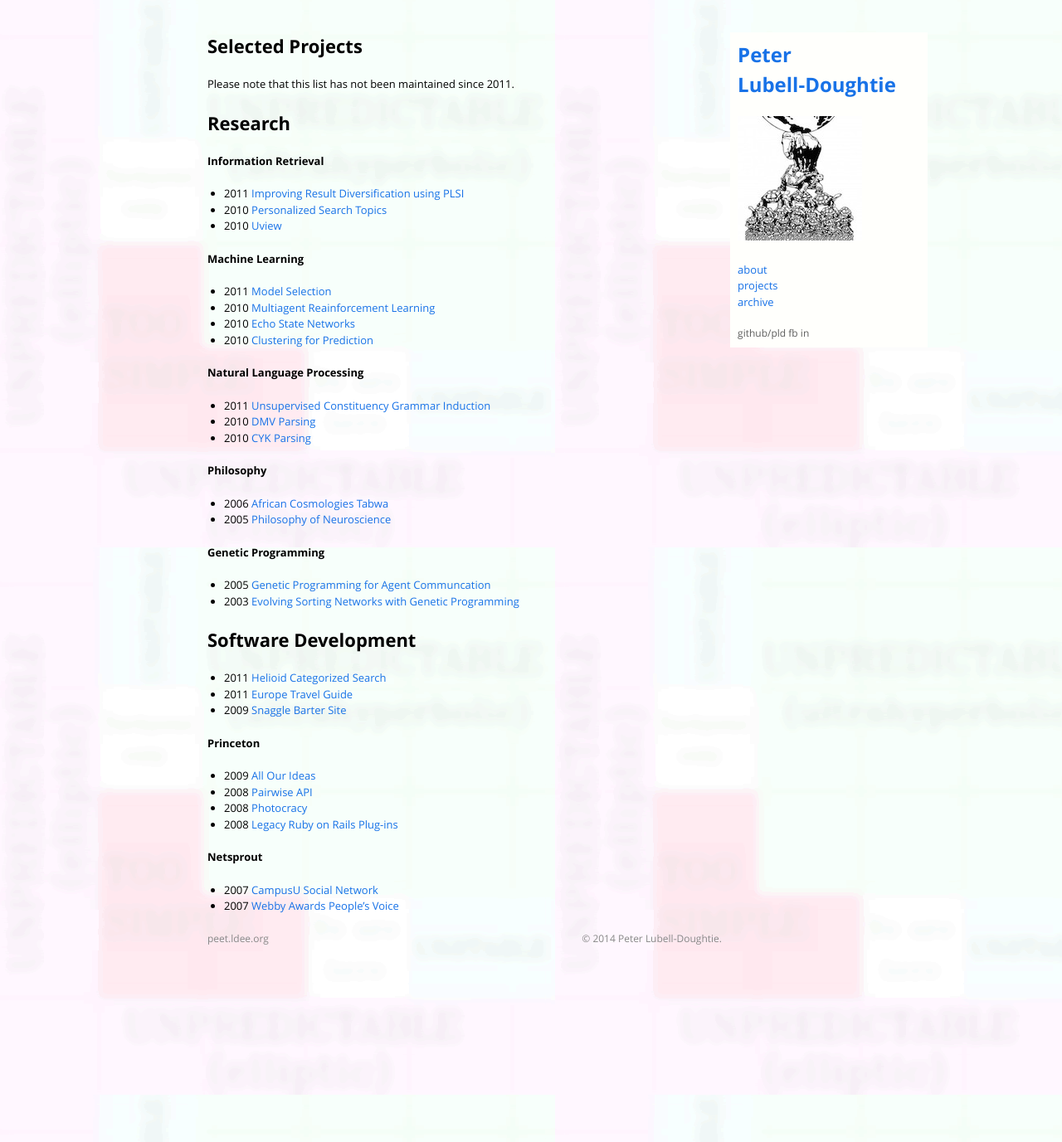
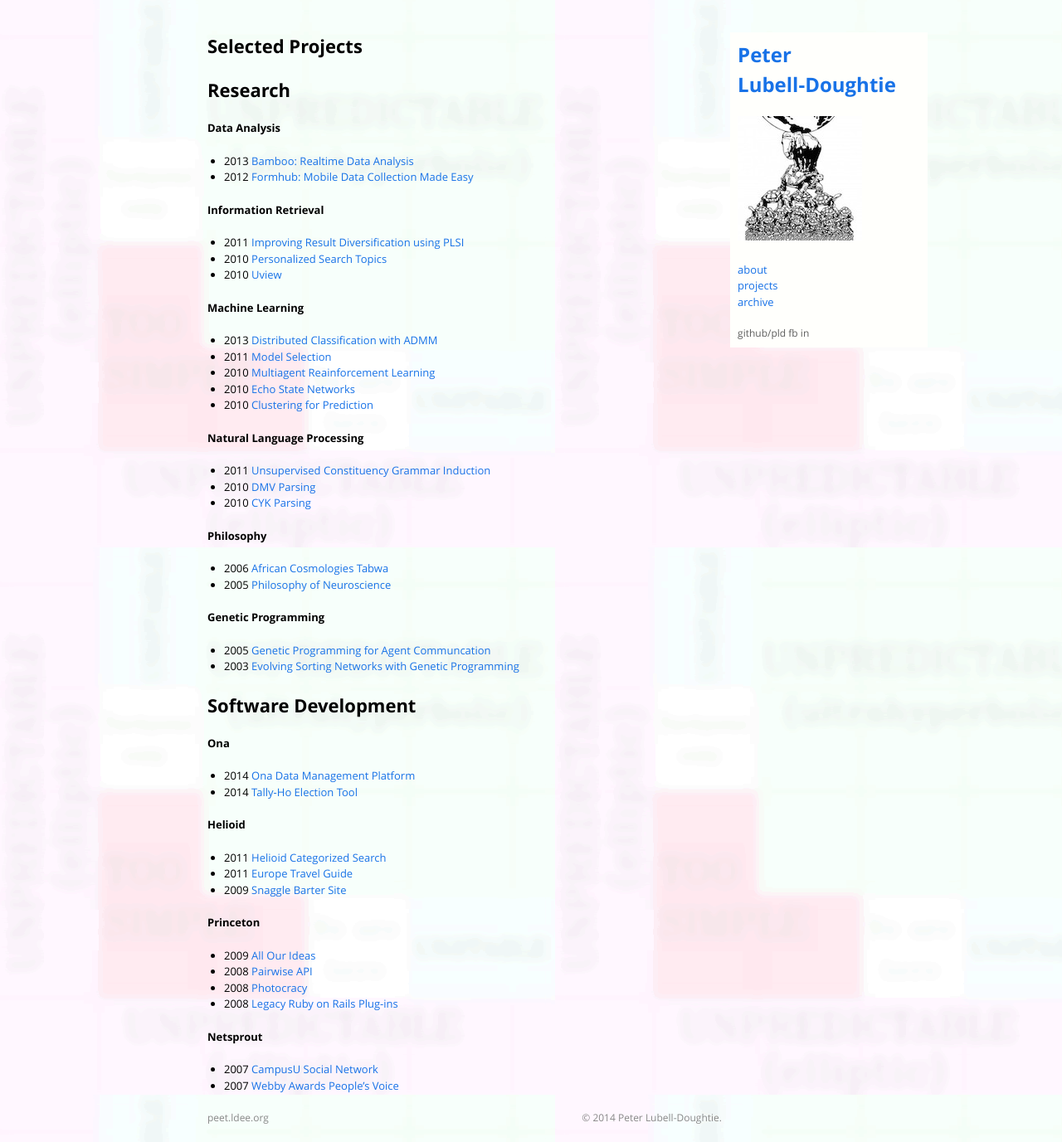
Before and after one commit to pld/pld.github.io, a Jekyll site: the page built from projects/index.md, in a window 1280 px wide. Shown: the whole page at 83% size. Built offline with Jekyll 4.4.1, drawn with Linux system fonts in a browser that asks for light colours; Markdown is read by kramdown in place of the engine named in the settings.

Commit message:
PLD: add new projects

```diff
--- a/projects/index.md
+++ b/projects/index.md
@@ -5,9 +5,12 @@
 
 ### Selected Projects
 
-Please note that this list has not been maintained since 2011.
+### Research
 
-### Research
+**Data Analysis**
+
+* 2013 [Bamboo: Realtime Data Analysis](http://bamboo.io/)
+* 2012 [Formhub: Mobile Data Collection Made Easy](/general/2012/07/22/presenting-formhub-at-mdm-2012.html)
 
 **Information Retrieval**
 
@@ -17,6 +20,7 @@
 
 **Machine Learning**
 
+* 2013 [Distributed Classification with ADMM](/general/2013/10/09/presenting-at-ieee-big-data.html)
 * 2011 [Model Selection](/projects/research/model-selection.html)
 * 2010 [Multiagent Reainforcement Learning](/projects/research/multiagent-learning.html)
 * 2010 [Echo State Networks](/projects/research/echo-state-networks.html)
@@ -40,6 +44,13 @@
 
 ### Software Development
 
+**Ona**
+
+* 2014 [Ona Data Management Platform](https://ona.io)
+* 2014 [Tally-Ho Election Tool](https://github.com/onaio/tally-ho)
+
+**Helioid**
+
 * 2011 [Helioid Categorized Search](/projects/software/helioid.html)
 * 2011 [Europe Travel Guide](/projects/software/europe-travel-guide.html)
 * 2009 [Snaggle Barter Site](/projects/software/snaggle.html)
```
